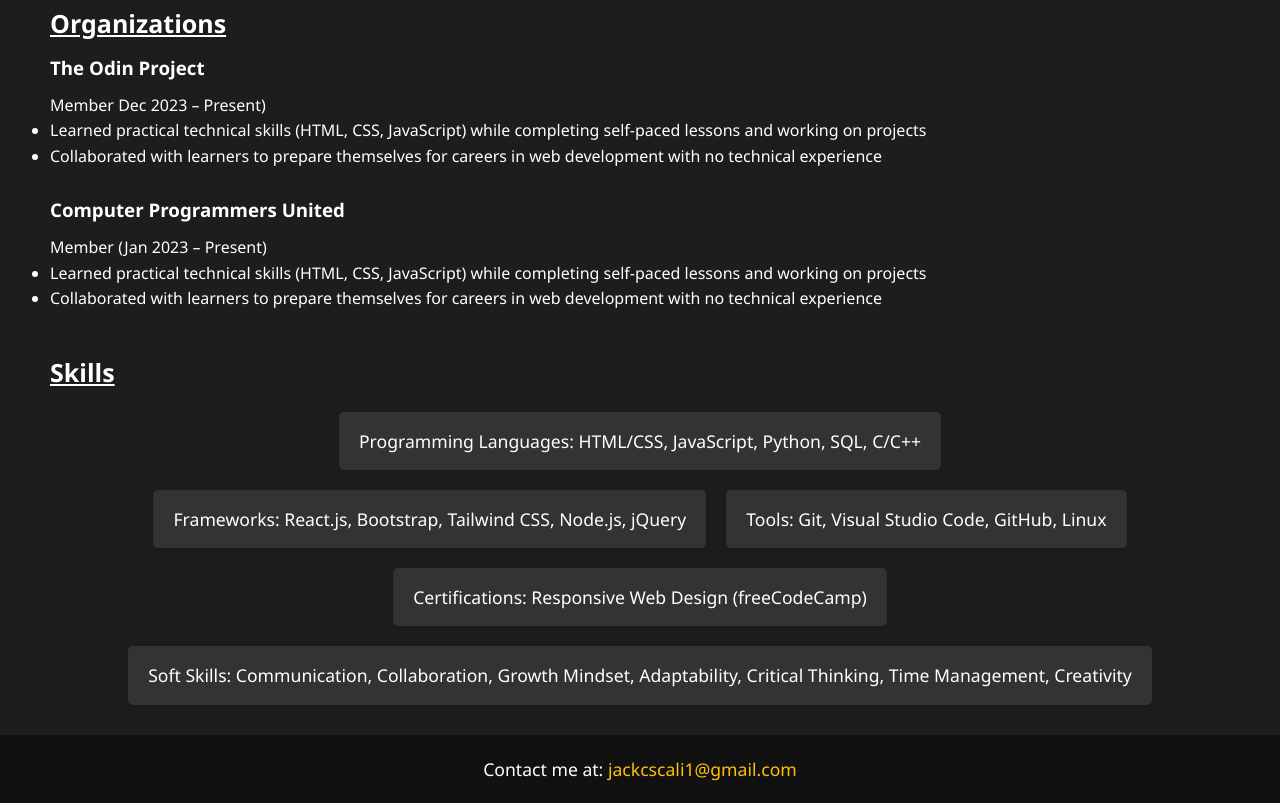
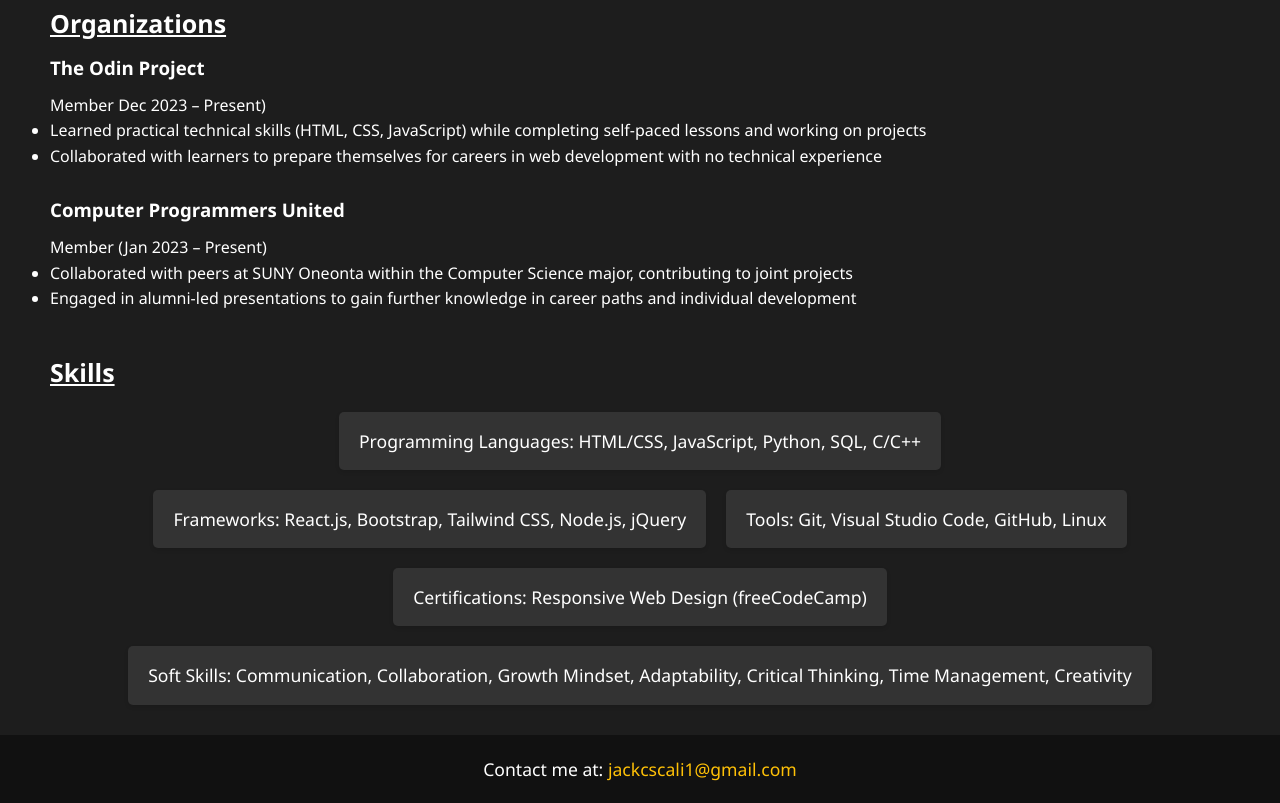
Before and after one commit to jackscali1/2023-Portfolio, a plain HTML site: page index.html in a window 1280 px wide. Shown: the part 1924-2727 px from the top of the page. Drawn offline with nearby package versions, Linux system fonts and the light colour scheme.

Commit message:
Update index.html

```diff
--- a/index.html
+++ b/index.html
@@ -230,8 +230,8 @@
       <h3>Computer Programmers United</h3>
       <p>Member (Jan 2023 – Present)</p>
       <ul>
-        <li>Learned practical technical skills (HTML, CSS, JavaScript) while completing self-paced lessons and working on projects</li>
-        <li>Collaborated with learners to prepare themselves for careers in web development with no technical experience</li>
+        <li>Collaborated with peers at SUNY Oneonta within the Computer Science major, contributing to joint projects</li>
+        <li>Engaged in alumni-led presentations to gain further knowledge in career paths and individual development </li>
       </ul>
     </div>
   </section>
```
